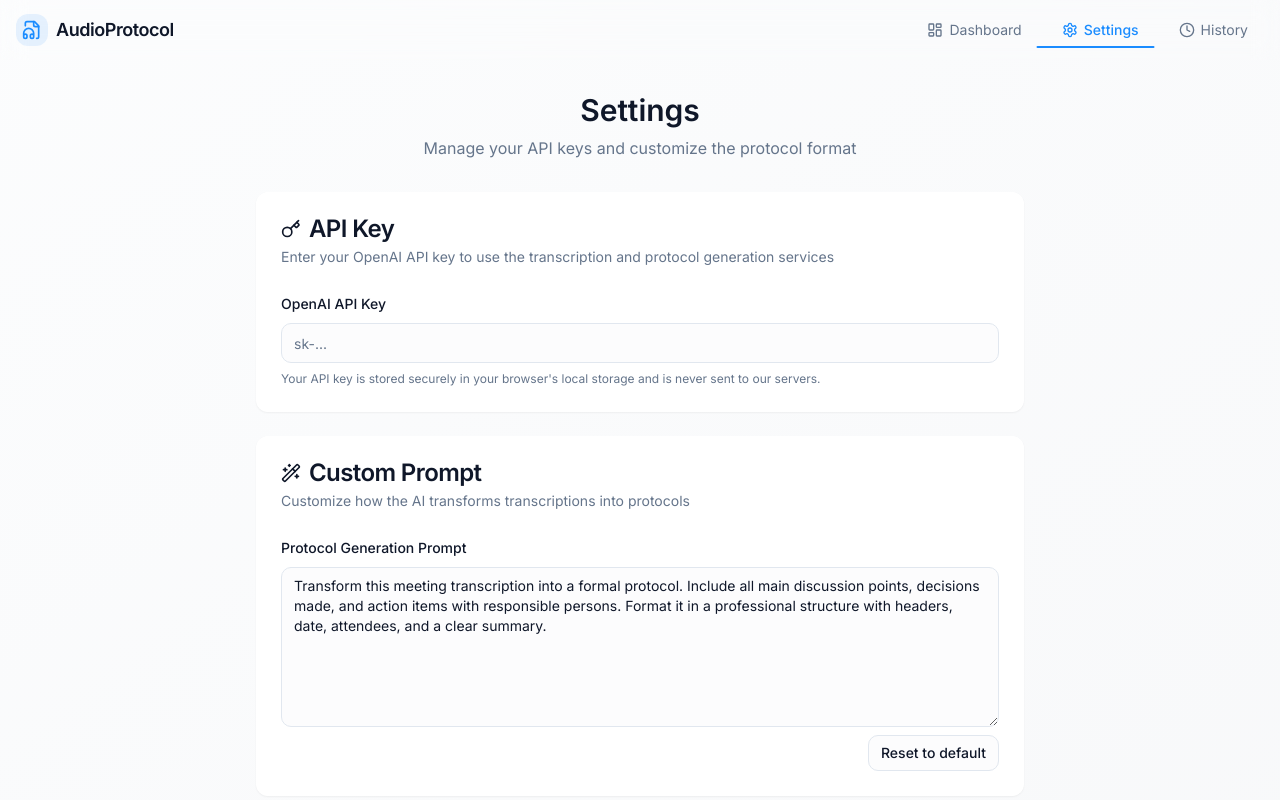
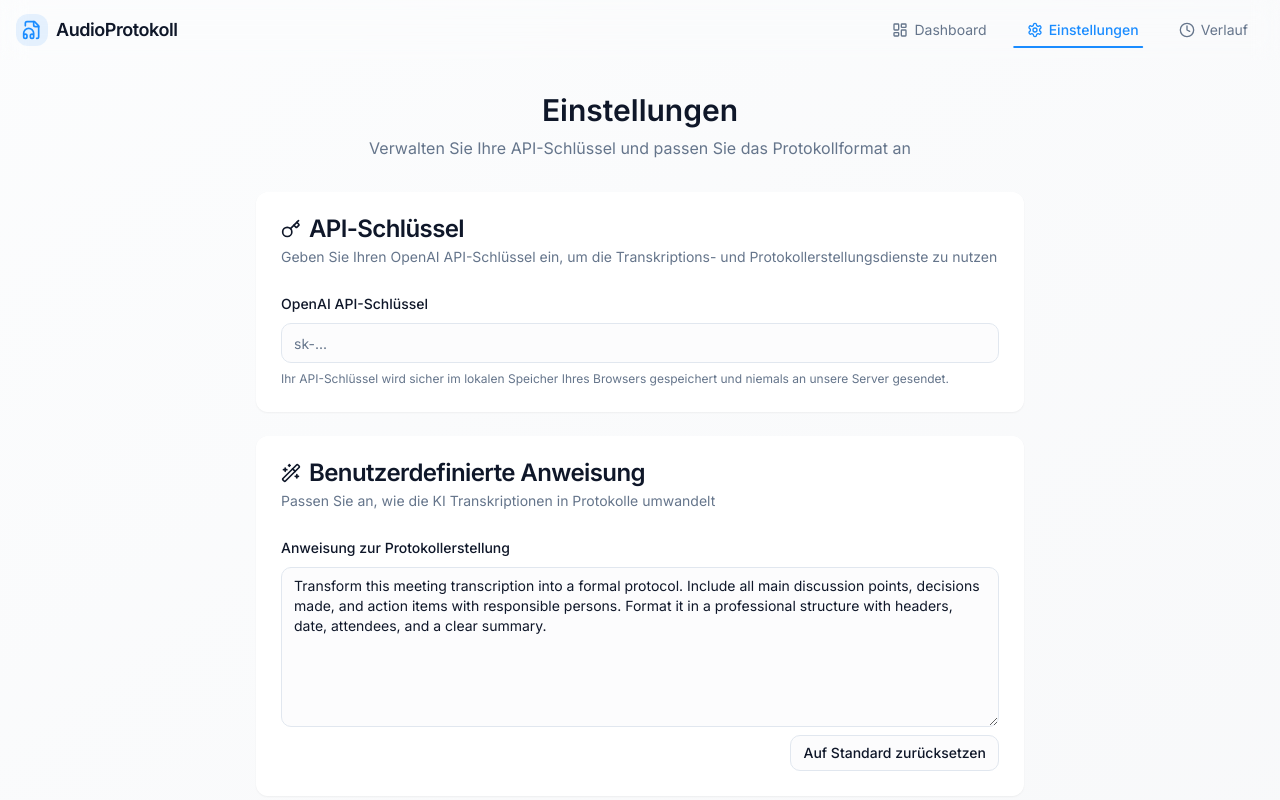
Before and after one commit to medpex/audio-protocol-weaver, a React (Vite) app: page /settings in a window 1280 px wide. Shown: the top 800 px of the page. Built offline with nearby package versions, Linux system fonts and the light colour scheme.

Commit message:
Translate app to German
Translate all UI elements and functionality to German.

```diff
--- a/src/App.tsx
+++ b/src/App.tsx
@@ -3,9 +3,10 @@ import { Toaster } from "@/components/ui/toaster";
 import { Toaster as Sonner } from "@/components/ui/sonner";
 import { TooltipProvider } from "@/components/ui/tooltip";
 import { QueryClient, QueryClientProvider } from "@tanstack/react-query";
-import { BrowserRouter, Routes, Route } from "react-router-dom";
+import { BrowserRouter, Routes, Route, useLocation } from "react-router-dom";
 import { AppProvider } from "./context/AppContext";
 import { AnimatePresence } from "framer-motion";
+import PageTransition from "./components/ui/PageTransition";
 
 import Index from "./pages/Index";
 import Settings from "./pages/Settings";
@@ -14,6 +15,38 @@ import NotFound from "./pages/NotFound";
 
 const queryClient = new QueryClient();
 
+// Wrapper-Komponente für die AnimatePresence und PageTransition
+const AnimatedRoutes = () => {
+  const location = useLocation();
+
+  return (
+    <AnimatePresence mode="wait">
+      <Routes location={location} key={location.pathname}>
+        <Route path="/" element={
+          <PageTransition>
+            <Index />
+          </PageTransition>
+        } />
+        <Route path="/settings" element={
+          <PageTransition>
+            <Settings />
+          </PageTransition>
+        } />
+        <Route path="/history" element={
+          <PageTransition>
+            <History />
+          </PageTransition>
+        } />
+        <Route path="*" element={
+          <PageTransition>
+            <NotFound />
+          </PageTransition>
+        } />
+      </Routes>
+    </AnimatePresence>
+  );
+};
+
 const App = () => (
   <QueryClientProvider client={queryClient}>
     <AppProvider>
@@ -21,14 +54,7 @@ const App = () => (
         <Toaster />
         <Sonner />
         <BrowserRouter>
-          <AnimatePresence mode="wait">
-            <Routes>
-              <Route path="/" element={<Index />} />
-              <Route path="/settings" element={<Settings />} />
-              <Route path="/history" element={<History />} />
-              <Route path="*" element={<NotFound />} />
-            </Routes>
-          </AnimatePresence>
+          <AnimatedRoutes />
         </BrowserRouter>
       </TooltipProvider>
     </AppProvider>
--- a/src/components/layout/MainLayout.tsx
+++ b/src/components/layout/MainLayout.tsx
@@ -20,8 +20,8 @@ const MainLayout: React.FC<MainLayoutProps> = ({ children }) => {
 
   const navItems = [
     { label: 'Dashboard', path: '/', icon: LayoutDashboard },
-    { label: 'Settings', path: '/settings', icon: Settings },
-    { label: 'History', path: '/history', icon: Clock },
+    { label: 'Einstellungen', path: '/settings', icon: Settings },
+    { label: 'Verlauf', path: '/history', icon: Clock },
   ];
 
   // Get the active index for the tab indicator
@@ -54,7 +54,7 @@ const MainLayout: React.FC<MainLayoutProps> = ({ children }) => {
               <div className="relative p-1.5 rounded-lg bg-primary/10">
                 <FileAudio className="h-5 w-5 text-primary" />
               </div>
-              <span className="font-semibold text-lg tracking-tight">AudioProtocol</span>
+              <span className="font-semibold text-lg tracking-tight">AudioProtokoll</span>
             </Link>
 
             {/* Navigation */}
@@ -100,7 +100,7 @@ const MainLayout: React.FC<MainLayoutProps> = ({ children }) => {
       {/* Footer */}
       <footer className="mt-auto py-6 text-center text-sm text-muted-foreground">
         <div className="container mx-auto px-4">
-          <p>AudioProtocol &copy; {new Date().getFullYear()} • All rights reserved</p>
+          <p>AudioProtokoll &copy; {new Date().getFullYear()} • Alle Rechte vorbehalten</p>
         </div>
       </footer>
     </div>
--- a/src/pages/History.tsx
+++ b/src/pages/History.tsx
@@ -14,8 +14,8 @@ const History = () => {
   const handleDelete = (id: string) => {
     deleteTranscription(id);
     toast({
-      title: "Item deleted",
-      description: "The transcription has been removed from your history",
+      title: "Element gelöscht",
+      description: "Die Transkription wurde aus Ihrem Verlauf entfernt",
     });
   };
 
@@ -23,9 +23,9 @@ const History = () => {
     <MainLayout>
       <div className="max-w-6xl mx-auto">
         <div className="space-y-2 mb-8 text-center">
-          <h1 className="text-3xl font-semibold">History</h1>
+          <h1 className="text-3xl font-semibold">Verlauf</h1>
           <p className="text-muted-foreground">
-            Browse your past transcriptions and protocols
+            Durchsuchen Sie Ihre früheren Transkriptionen und Protokolle
           </p>
         </div>
 
@@ -42,10 +42,10 @@ const History = () => {
         ) : (
           <Alert className="bg-secondary/50 border-secondary">
             <AlertCircle className="h-4 w-4" />
-            <AlertTitle>No history found</AlertTitle>
+            <AlertTitle>Kein Verlauf gefunden</AlertTitle>
             <AlertDescription>
-              You haven't created any transcriptions or protocols yet.
-              Go to the Dashboard to get started.
+              Sie haben noch keine Transkriptionen oder Protokolle erstellt.
+              Gehen Sie zum Dashboard, um loszulegen.
             </AlertDescription>
           </Alert>
         )}
--- a/src/pages/Index.tsx
+++ b/src/pages/Index.tsx
@@ -42,8 +42,8 @@ const Index = () => {
   const handleTranscribe = async () => {
     if (!selectedFile) {
       toast({
-        title: "No file selected",
-        description: "Please upload an audio file first",
+        title: "Keine Datei ausgewählt",
+        description: "Bitte laden Sie zuerst eine Audiodatei hoch",
         variant: "destructive",
       });
       return;
@@ -51,8 +51,8 @@ const Index = () => {
 
     if (!apiKey) {
       toast({
-        title: "API Key Required",
-        description: "Please add your OpenAI API key in the Settings tab",
+        title: "API-Schlüssel erforderlich",
+        description: "Bitte fügen Sie Ihren OpenAI API-Schlüssel in den Einstellungen hinzu",
         variant: "destructive",
       });
       return;
@@ -78,18 +78,18 @@ const Index = () => {
       setCurrentTranscription(newItem);
 
       toast({
-        title: "Transcription completed",
-        description: "Audio has been successfully transcribed",
+        title: "Transkription abgeschlossen",
+        description: "Die Audio wurde erfolgreich transkribiert",
       });
 
       setProcessingStep('idle');
     } catch (error) {
-      console.error('Transcription error:', error);
+      console.error('Transkriptionsfehler:', error);
       setProcessingStep('idle');
 
       toast({
-        title: "Transcription failed",
-        description: error instanceof Error ? error.message : "Unknown error occurred",
+        title: "Transkription fehlgeschlagen",
+        description: error instanceof Error ? error.message : "Ein unbekannter Fehler ist aufgetreten",
         variant: "destructive",
       });
     }
@@ -98,8 +98,8 @@ const Index = () => {
   const handleGenerateProtocol = async () => {
     if (!transcriptionText) {
       toast({
-        title: "No transcription",
-        description: "Please transcribe an audio file first",
+        title: "Keine Transkription",
+        description: "Bitte transkribieren Sie zuerst eine Audiodatei",
         variant: "destructive",
       });
       return;
@@ -107,8 +107,8 @@ const Index = () => {
 
     if (!apiKey) {
       toast({
-        title: "API Key Required",
-        description: "Please add your OpenAI API key in the Settings tab",
+        title: "API-Schlüssel erforderlich",
+        description: "Bitte fügen Sie Ihren OpenAI API-Schlüssel in den Einstellungen hinzu",
         variant: "destructive",
       });
       return;
@@ -136,18 +136,18 @@ const Index = () => {
       }
 
       toast({
-        title: "Protocol generated",
-        description: "Meeting protocol has been created successfully",
+        title: "Protokoll erstellt",
+        description: "Das Besprechungsprotokoll wurde erfolgreich erstellt",
       });
 
       setProcessingStep('completed');
     } catch (error) {
-      console.error('Protocol generation error:', error);
+      console.error('Fehler bei der Protokollerstellung:', error);
       setProcessingStep('idle');
 
       toast({
-        title: "Protocol generation failed",
-        description: error instanceof Error ? error.message : "Unknown error occurred",
+        title: "Protokollerstellung fehlgeschlagen",
+        description: error instanceof Error ? error.message : "Ein unbekannter Fehler ist aufgetreten",
         variant: "destructive",
       });
     }
@@ -156,8 +156,8 @@ const Index = () => {
   const handleDownload = () => {
     if (!protocolText) {
       toast({
-        title: "No protocol",
-        description: "Please generate a protocol first",
+        title: "Kein Protokoll",
+        description: "Bitte erstellen Sie zuerst ein Protokoll",
         variant: "destructive",
       });
       return;
@@ -166,14 +166,14 @@ const Index = () => {
     const element = document.createElement('a');
     const file = new Blob([protocolText], {type: 'text/plain'});
     element.href = URL.createObjectURL(file);
-    element.download = `protocol-${selectedFile?.name || 'meeting'}.txt`;
+    element.download = `protokoll-${selectedFile?.name || 'besprechung'}.txt`;
     document.body.appendChild(element);
     element.click();
     document.body.removeChild(element);
 
     toast({
-      title: "Download started",
-      description: "Your protocol is being downloaded",
+      title: "Download gestartet",
+      description: "Ihr Protokoll wird heruntergeladen",
     });
   };
 
@@ -183,7 +183,7 @@ const Index = () => {
       return (
         <Button disabled className="gap-2">
           <Loader2 className="h-4 w-4 animate-spin" />
-          Transcribing...
+          Transkribiere...
         </Button>
       );
     }
@@ -192,7 +192,7 @@ const Index = () => {
       return (
         <Button disabled className="gap-2">
           <Loader2 className="h-4 w-4 animate-spin" />
-          Generating Protocol...
+          Erstelle Protokoll...
         </Button>
       );
     }
@@ -205,7 +205,7 @@ const Index = () => {
           className="gap-2"
         >
           <PlayCircle className="h-4 w-4" />
-          Start Transcription
+          Transkription starten
         </Button>
       );
     }
@@ -219,7 +219,7 @@ const Index = () => {
             className="gap-2"
           >
             <FileText className="h-4 w-4" />
-            Generate Protocol
+            Protokoll erstellen
           </Button>
         </div>
       );
@@ -233,7 +233,7 @@ const Index = () => {
             className="gap-2"
           >
             <Download className="h-4 w-4" />
-            Download Protocol
+            Protokoll herunterladen
           </Button>
         </div>
       );
@@ -249,7 +249,7 @@ const Index = () => {
         <div className="flex items-center gap-2 p-3 mt-6 bg-amber-50 border border-amber-200 rounded-lg">
           <AlertTriangle className="h-5 w-5 text-amber-500 flex-shrink-0" />
           <p className="text-sm text-amber-700">
-            Please add your OpenAI API key in the Settings tab to use the transcription service.
+            Bitte fügen Sie Ihren OpenAI API-Schlüssel in den Einstellungen hinzu, um den Transkriptionsdienst nutzen zu können.
           </p>
         </div>
       );
@@ -261,9 +261,9 @@ const Index = () => {
     <MainLayout>
       <div className="max-w-4xl mx-auto">
         <div className="space-y-2 mb-8 text-center">
-          <h1 className="text-3xl font-semibold">Meeting Protocol Generator</h1>
+          <h1 className="text-3xl font-semibold">Besprechungsprotokoll-Generator</h1>
           <p className="text-muted-foreground">
-            Upload an audio recording of your meeting to generate a professional written protocol
+            Laden Sie eine Audioaufnahme Ihrer Besprechung hoch, um ein professionelles schriftliches Protokoll zu erstellen
           </p>
         </div>
 
@@ -282,7 +282,7 @@ const Index = () => {
 
             {protocolText && (
               <div className="mt-8 p-4 bg-secondary/30 rounded-lg max-h-80 overflow-y-auto subtle-scrollbar">
-                <h3 className="text-xl font-semibold mb-2">Generated Protocol</h3>
+                <h3 className="text-xl font-semibold mb-2">Erstelltes Protokoll</h3>
                 <div className="whitespace-pre-line">
                   {protocolText}
                 </div>
--- a/src/pages/NotFound.tsx
+++ b/src/pages/NotFound.tsx
@@ -9,7 +9,7 @@ const NotFound = () => {
 
   useEffect(() => {
     console.error(
-      "404 Error: User attempted to access non-existent route:",
+      "404 Fehler: Benutzer versuchte, auf nicht existierende Route zuzugreifen:",
       location.pathname
     );
   }, [location.pathname]);
@@ -19,12 +19,12 @@ const NotFound = () => {
       <div className="text-center space-y-6 max-w-md animate-fade-in">
         <h1 className="text-6xl font-bold mb-4 bg-clip-text text-transparent bg-gradient-to-r from-primary to-primary/60">404</h1>
         <p className="text-xl text-muted-foreground mb-4 max-w-sm mx-auto">
-          Oops! We couldn't find the page you're looking for.
+          Hoppla! Wir konnten die gesuchte Seite nicht finden.
         </p>
         <Link to="/">
           <Button className="gap-2">
             <ArrowLeft className="h-4 w-4" />
-            Return Home
+            Zurück zur Startseite
           </Button>
         </Link>
       </div>
--- a/src/pages/Settings.tsx
+++ b/src/pages/Settings.tsx
@@ -21,18 +21,18 @@ const Settings = () => {
     setCustomPrompt(customPromptInput);
 
     toast({
-      title: "Settings saved",
-      description: "Your changes have been saved successfully",
+      title: "Einstellungen gespeichert",
+      description: "Ihre Änderungen wurden erfolgreich gespeichert",
     });
   };
 
   const resetToDefaultPrompt = () => {
-    const defaultPrompt = "Transform this meeting transcription into a formal protocol. Include all main discussion points, decisions made, and action items with responsible persons. Format it in a professional structure with headers, date, attendees, and a clear summary.";
+    const defaultPrompt = "Wandle diese Besprechungstranskription in ein formales Protokoll um. Füge alle wichtigen Diskussionspunkte, getroffene Entscheidungen und Aufgaben mit verantwortlichen Personen ein. Formatiere es in einer professionellen Struktur mit Überschriften, Datum, Teilnehmern und einer klaren Zusammenfassung.";
 
     setCustomPromptInput(defaultPrompt);
     toast({
-      title: "Default prompt restored",
-      description: "The custom prompt has been reset to the default value",
+      title: "Standardaufforderung wiederhergestellt",
+      description: "Die benutzerdefinierte Aufforderung wurde auf den Standardwert zurückgesetzt",
     });
   };
 
@@ -40,9 +40,9 @@ const Settings = () => {
     <MainLayout>
       <div className="max-w-3xl mx-auto">
         <div className="space-y-2 mb-8 text-center">
-          <h1 className="text-3xl font-semibold">Settings</h1>
+          <h1 className="text-3xl font-semibold">Einstellungen</h1>
           <p className="text-muted-foreground">
-            Manage your API keys and customize the protocol format
+            Verwalten Sie Ihre API-Schlüssel und passen Sie das Protokollformat an
           </p>
         </div>
 
@@ -51,16 +51,16 @@ const Settings = () => {
             <CardHeader>
               <CardTitle className="flex items-center gap-2">
                 <Key className="h-5 w-5" />
-                API Key
+                API-Schlüssel
               </CardTitle>
               <CardDescription>
-                Enter your OpenAI API key to use the transcription and protocol generation services
+                Geben Sie Ihren OpenAI API-Schlüssel ein, um die Transkriptions- und Protokollerstellungsdienste zu nutzen
               </CardDescription>
             </CardHeader>
             <CardContent>
               <div className="space-y-4">
                 <div className="space-y-2">
-                  <Label htmlFor="apiKey">OpenAI API Key</Label>
+                  <Label htmlFor="apiKey">OpenAI API-Schlüssel</Label>
                   <Input
                     id="apiKey"
                     type="password"
@@ -70,7 +70,7 @@ const Settings = () => {
                     className="glass-input"
                   />
                   <p className="text-xs text-muted-foreground mt-1">
-                    Your API key is stored securely in your browser's local storage and is never sent to our servers.
+                    Ihr API-Schlüssel wird sicher im lokalen Speicher Ihres Browsers gespeichert und niemals an unsere Server gesendet.
                   </p>
                 </div>
               </div>
@@ -81,21 +81,21 @@ const Settings = () => {
             <CardHeader>
               <CardTitle className="flex items-center gap-2">
                 <Wand2 className="h-5 w-5" />
-                Custom Prompt
+                Benutzerdefinierte Anweisung
               </CardTitle>
               <CardDescription>
-                Customize how the AI transforms transcriptions into protocols
+                Passen Sie an, wie die KI Transkriptionen in Protokolle umwandelt
               </CardDescription>
             </CardHeader>
             <CardContent>
               <div className="space-y-4">
                 <div className="space-y-2">
-                  <Label htmlFor="customPrompt">Protocol Generation Prompt</Label>
+                  <Label htmlFor="customPrompt">Anweisung zur Protokollerstellung</Label>
                   <Textarea
                     id="customPrompt"
                     value={customPromptInput}
                     onChange={(e) => setCustomPromptInput(e.target.value)}
-                    placeholder="Enter your custom prompt instructions..."
+                    placeholder="Geben Sie Ihre benutzerdefinierten Anweisungen ein..."
                     className="glass-input min-h-[160px]"
                   />
                   <div className="flex justify-end mt-2">
@@ -104,7 +104,7 @@ const Settings = () => {
                       size="sm"
                       onClick={resetToDefaultPrompt}
                     >
-                      Reset to default
+                      Auf Standard zurücksetzen
                     </Button>
                   </div>
                 </div>
@@ -118,7 +118,7 @@ const Settings = () => {
               className="gap-2"
             >
               <Save className="h-4 w-4" />
-              Save Settings
+              Einstellungen speichern
             </Button>
           </div>
         </div>
```
